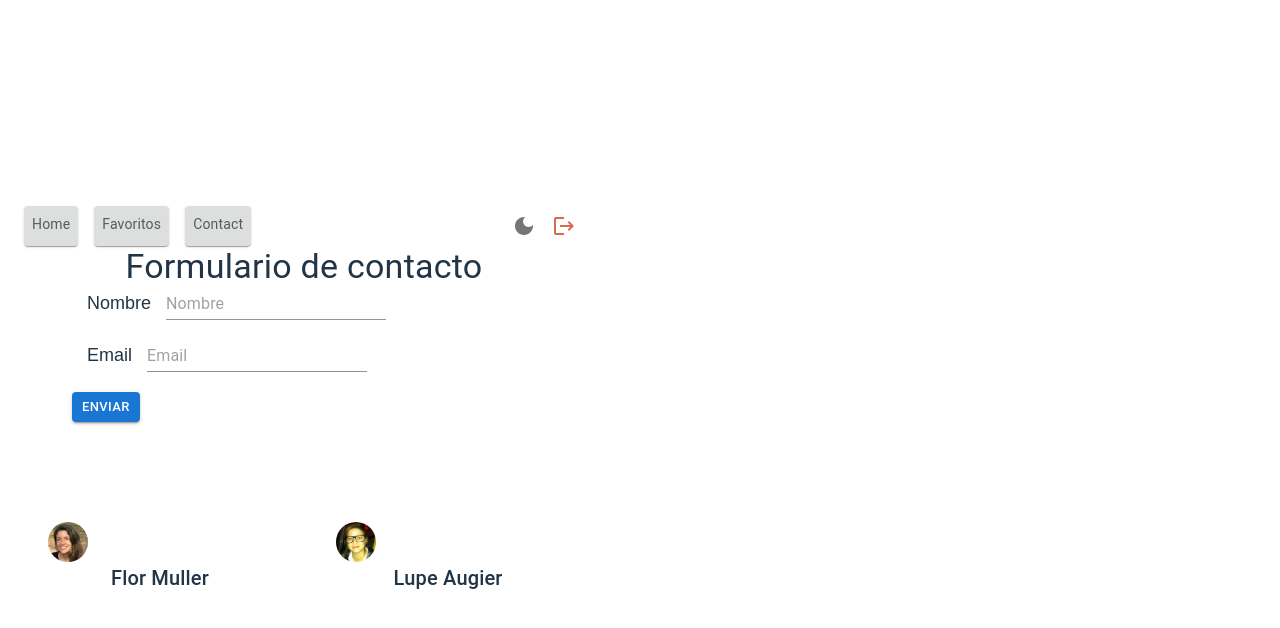
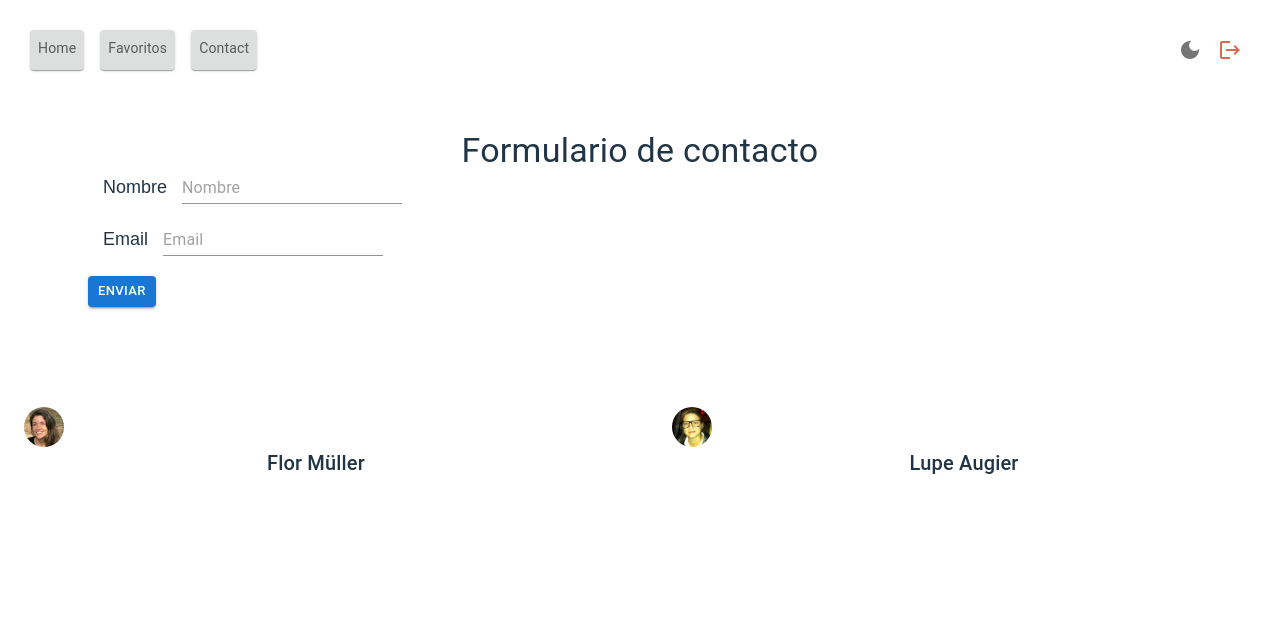
Before and after one commit to lupeaugier/proyectoReact, a React (Vite) app: page /contactForm in a window 1280 px wide. Shown: the top 628 px of the page. Built offline with nearby package versions, Linux system fonts and the light colour scheme; sample sign-in values are in the browser's storage.

Commit message:
width y height ajustados

```diff
--- a/src/components/Footer.jsx
+++ b/src/components/Footer.jsx
@@ -13,7 +13,7 @@ const Footer = () => {
         <Stack paddingTop= "100px" direction="row" spacing={2}>
             <Container>
             <Avatar alt="Flor Müller" src={Flor} />
-            <Typography variant='h6' align='center'>Flor Muller</Typography>
+            <Typography variant='h6' align='center'>Flor Müller</Typography>
 
             </Container>
             <Container>
--- a/src/components/form/Form.jsx
+++ b/src/components/form/Form.jsx
@@ -24,10 +24,10 @@ const getValidationSchema = () => (
     Yup.lazy(() =>
     Yup.object().shape({
         name: Yup.string()
-        .min(5, 'Tu nombre tiene que tener 5 caracteres como minimo.')
+        .min(5, 'Tu nombre debe tener 5 caracteres como mínimo.')
         .required("Campo Obligatorio"),
         email: Yup.string()
-        .email("Debes ingresar un email valido.")
+        .email("Debes ingresar un email válido.")
         .required('Campo Obligatorio')
     })))
 
@@ -78,7 +78,7 @@ const onSubmit = (values) => {
 
                             {
                                 errors[input.name] && (
-                                        <p style={{color: "#DA6A4E", fontSize: "12px", padding: 0, margin: 0}}>
+                                        <p style={{color: "#DA6A4E", fontSize: "16px", padding: 10, margin: 0}}>
                                             {errors[input.name]}
                                         </p>
                                 )
@@ -92,7 +92,6 @@ const onSubmit = (values) => {
             {/* </form> */}
 
             <Container content="row">
-              {/* <Button btn="cancel">Cancel</Button> */}
                 <Button type='submit' size="small" variant="contained">Enviar</Button>
               {/* <Button form="form" btn="submit">Submit</Button> */}
             </Container>
@@ -103,7 +102,7 @@ const onSubmit = (values) => {
 
             ) : (
                 <Typography>
-                    Gracias {values.name}, te contactaremos cuando antes vía mail
+                    Gracias {values.name}, te contactaremos cuando antes vía email!
                 </Typography>
 
 
--- a/src/components/layout/Layout.jsx
+++ b/src/components/layout/Layout.jsx
@@ -39,8 +39,8 @@ const Layout = () => {
 
 return (
 
-        <Container className={state.theme}>
-            <Box component="header" style={{ display: "flex", justifyContent: "space-between" }}>
+        <Box className={state.theme} style={{width: "100vw", minHeight: "100vh"}} >
+            <Box component="header" style={{ display: "flex", justifyContent: "space-between", padding: "30px", marginBottom: "30px"}}>
                 <Stack direction="row" spacing={2}>
                     <Item onClick={() => navigate("/")} style={{ cursor: "pointer"}}>Home</Item>
                     <Item onClick={() => navigate("/favs")} style={{ cursor: "pointer" }}>Favoritos</Item>
@@ -71,7 +71,7 @@ return (
             </Box>
             <Outlet />
             <Footer />
-        </Container>
+        </Box>
 
     )
 };
--- a/src/pages/Detail.jsx
+++ b/src/pages/Detail.jsx
@@ -1,5 +1,5 @@
 import React from 'react'
-import { CardDetails } from '../components/dentistas/CardDetails'
+import { CardDetails } from '../components/dentist/CardDetails'
 
 const Detail = () => {
   return (
```
Lines whose indentation alone changed are shown as unchanged.
